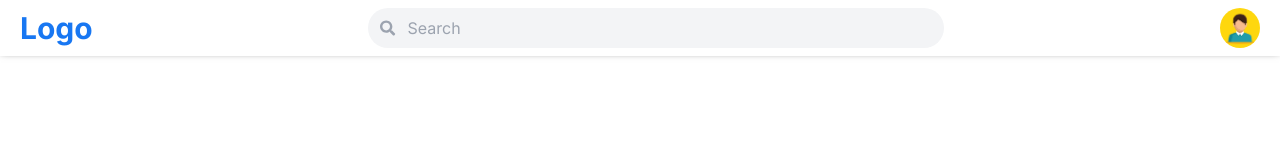
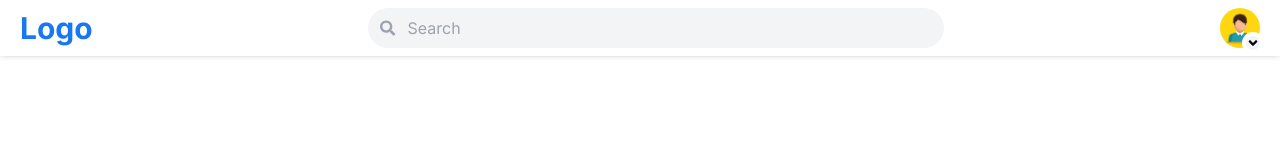
Before and after one commit to peterpardo/pp1-facebook-clone, a Next.js app: page / in a window 1280 px wide. Shown: the top 160 px of the page. Built offline with nearby package versions, Linux system fonts and the light colour scheme.

Commit message:
Added arrow down icon in user image

```diff
--- a/components/Nav.tsx
+++ b/components/Nav.tsx
@@ -1,7 +1,7 @@
 "use client";
 
 import Image from "next/image";
-import { FaSearch } from "react-icons/fa";
+import { FaAngleDown, FaSearch } from "react-icons/fa";
 import defaultUser from "@/public/images/user_default_pic.jpg";
 import { ChangeEvent, useEffect, useRef, useState } from "react";
 import DropdownItem from "./DropdownItem";
@@ -78,13 +78,9 @@ const Nav = () => {
   return (
     <nav className="flex items-center px-5 py-2 shadow-[0px_-4px_8px_-1px_rgba(0,0,0,1)] md:justify-between">
       {/* logo */}
-      <div className="text-[color:var(--fb-blue)] font-bold text-3xl">Logo</div>
+      <div className="text-[color:var(--fb-blue)] font-bold text-3xl cursor-pointer">Logo</div>
 
       {/* searchbar */}
-      {/* TODO:
-        1. When search icon is clicked, show search bar and hide the user icon - DONE
-        2. Show dropdown when typing user
-      */}
       <div
         ref={searchBarRef}
         className={`${
@@ -124,9 +120,12 @@ const Nav = () => {
         2. show dropdown with list of options when clicked
       */}
       {!isSearchBarVisible && (
-        <div className="flex items-center ml-auto md:ml-0">
+        <div className="relative flex items-center ml-auto md:ml-0 cursor-pointer">
           <div className="w-10 rounded-full overflow-hidden">
             <Image src={defaultUser} alt="user image" className="w-full" />
+            <div className="absolute -right-1 -bottom-1.5 z-20 p-1 rounded-full bg-white">
+              <FaAngleDown className="text-sm bg-gray-100 rounded-full"/>
+            </div>
           </div>
         </div>
       )}
```
